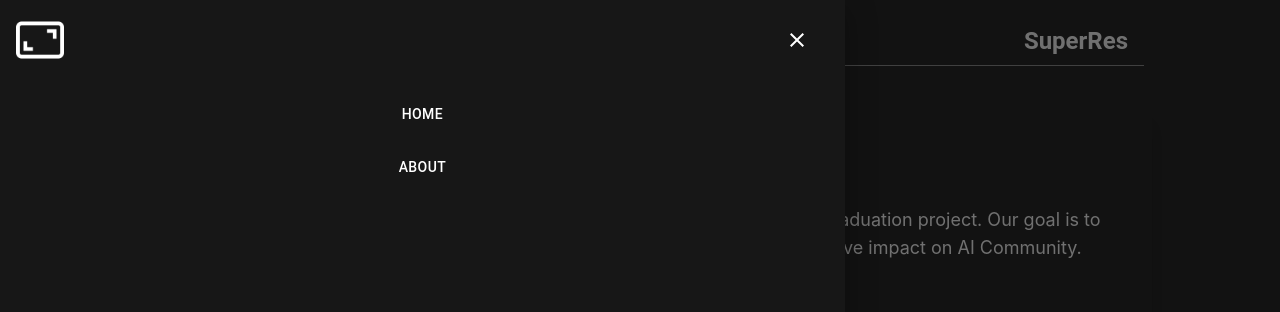
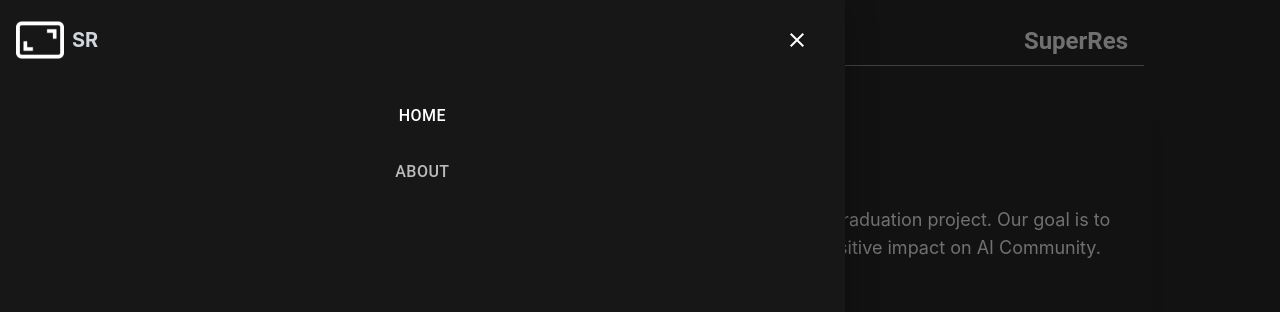
Before and after one commit to zeiadsalhin/GANs-model, a React (Vite) app: page /AboutUs in a window 1280 px wide. Both pictures are taken after a click on the button 168 px from the left and 38 px from the top of the page. Shown: the top 312 px of the page. Built offline with nearby package versions, Linux system fonts and the light colour scheme.

Commit message:
fixed menu style

```diff
--- a/src/components/AboutUs.jsx
+++ b/src/components/AboutUs.jsx
@@ -39,7 +39,7 @@ const AboutUs = () => {
       <div className="max-w-screen-lg mx-auto  rounded-lg shadow-lg p-8">
         <h1 className="text-3xl font-bold text-center text-[#646cff] mb-6">About Us</h1>
 
-        <div className="text-lg mb-6">
+        <div className="text-lg text-center mb-6">
           <p>
             We are a dedicated team of students from <strong>Helwan University</strong> working on our graduation project. Our goal is to explore innovative solutions and develop new technologies that will have a positive impact on AI Community.
           </p>
@@ -48,7 +48,7 @@ const AboutUs = () => {
       {/*Break line*/}
         <div className="w-[4rem] h-1 mx-auto bg-gray-500 rounded my-5"></div>
 
-        <h2 className="text-2xl font-semibold text-[#646cff] mb-4">Our Team</h2>
+        <h2 className="text-2xl text-center font-semibold text-[#646cff] mb-4">Our Team</h2>
 
         <div className="grid grid-cols-1 gap-8">
           {members.map((member, index) => (
--- a/src/components/Header.jsx
+++ b/src/components/Header.jsx
@@ -43,7 +43,7 @@ function Header() {
             open={isMobileMenuOpen}
             onClose={toggleMobileMenu}  // Close when swiped or clicking outside
             onOpen={toggleMobileMenu}   // Open when swiped to right
-            swipeAreaWidth={55} // Set swipeable area for the drawer
+            swipeAreaWidth={52} // Set swipeable area for the drawer
             disableSwipeToOpen={false}  // Allow swipe to open on all devices
             sx={{
               '& .MuiDrawer-paper': {
@@ -55,7 +55,10 @@ function Header() {
           >
             {/* Close Menu Icon */}
             <Box sx={{ display: 'flex', justifyContent: 'space-between' }}>
+              <div className="logo flex">
               <img src="/logo.webp" className='invert w-[3rem] min-h-[3rem]' width='100%' height='100%' alt="logo" />
+              <h2 className='text-xl font-bold text-gray-300 p-2 my-auto'>SR</h2>
+              </div>
               <Button onClick={toggleMobileMenu} sx={{ color: 'white' }}>
                 <CloseIcon />
               </Button>
@@ -63,12 +66,26 @@ function Header() {
 
             {/* Menu content */}
             <Box sx={{ display: 'flex', flexDirection: 'column', alignItems: 'center', marginTop: 4 }}>
-              <Link to="/">
-                <Button sx={{ color: 'white', marginBottom: 2 }}>Home</Button>
+              <Link to="/" className='w-full text-center'>
+                <Button sx={{
+                  color: 'white',
+                  fontSize: '1rem',
+                  marginBottom: 2,
+                  opacity: location.pathname === '/' ? 0.7 : 1, // Opacity 70% for the active page
+                  }}>
+                    Home
+                    </Button>
               </Link>
 
-              <Link to="/AboutUs">
-                <Button sx={{ color: 'white', marginBottom: 2 }}>About</Button>
+              <Link to="/AboutUs" className='w-full text-center'>
+                <Button sx={{
+                  color: 'white',
+                  fontSize: '1rem',
+                  marginBottom: 2,
+                  opacity: location.pathname === '/AboutUs' ? 0.7 : 1, // Opacity 70% for the active page
+                  }}>
+                    About
+                    </Button>
               </Link>
             </Box>
           </SwipeableDrawer>
--- a/src/components/ModelLocal.jsx
+++ b/src/components/ModelLocal.jsx
@@ -93,7 +93,7 @@ const fetchData = async () => {
 };
 
   return (
-    <div className='main flex flex-col mx-auto justify-center text-center w-screen mt-10 mb-20'>
+    <div className='main flex flex-col mx-auto justify-center text-center w-screen mt-10 mb-10'>
                 <h1 className='text-3xl font-bold'>GANs Super Resolution</h1>
                 <p className='p-3 opacity-70 text-sm'>Upload your low resolution image to get high quality.</p>
 
```
